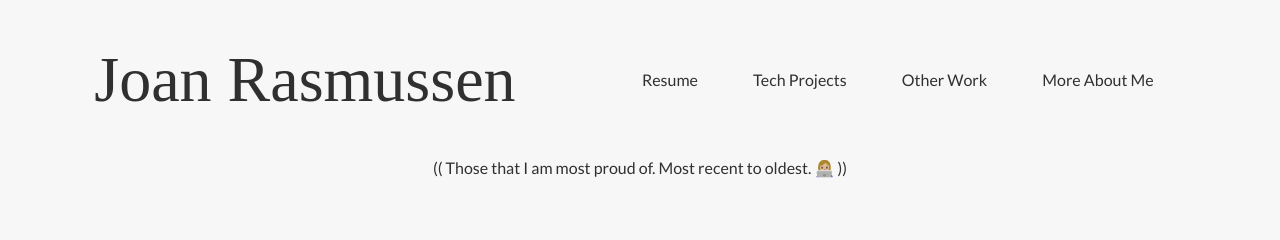
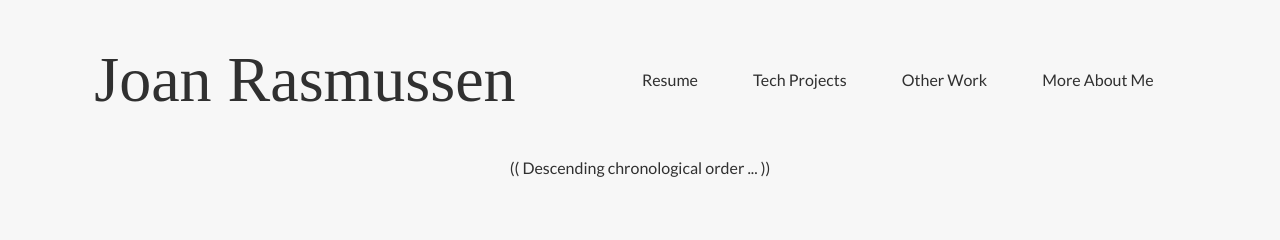
Before and after one commit to raz-joan/personal-portfolio, a React (Create React App) app: page /#/tech-projects in a window 1280 px wide. Shown: the top 240 px of the page. Built offline with nearby package versions, Linux system fonts and the light colour scheme; grey boxes are pictures that could not be loaded; a web font is replaced by a local one.

Commit message:
Fix tech projects note

```diff
--- a/src/Components/TechProjects.js
+++ b/src/Components/TechProjects.js
@@ -10,7 +10,7 @@ const TechProjects = () => {
   return (
     <div className='tech-projects-container'>
 
-      <p className='projects-note'>(( Those that I am most proud of. Most recent to oldest. 👩🏼‍💻 ))</p>
+      <p className='projects-note'>(( Descending chronological order ... ))</p>
       {/* Project 1 */}
       <div className='project'>
         <div className='project-img-container'>
```
